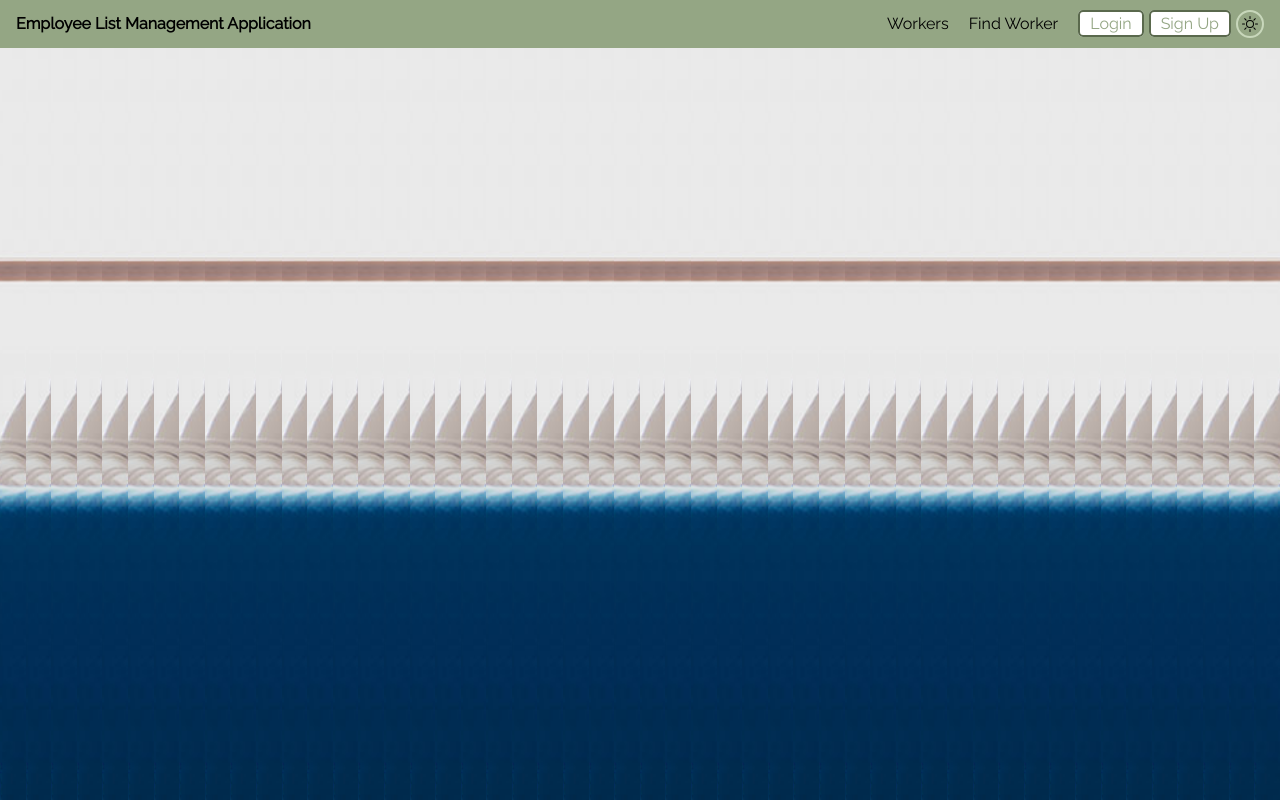
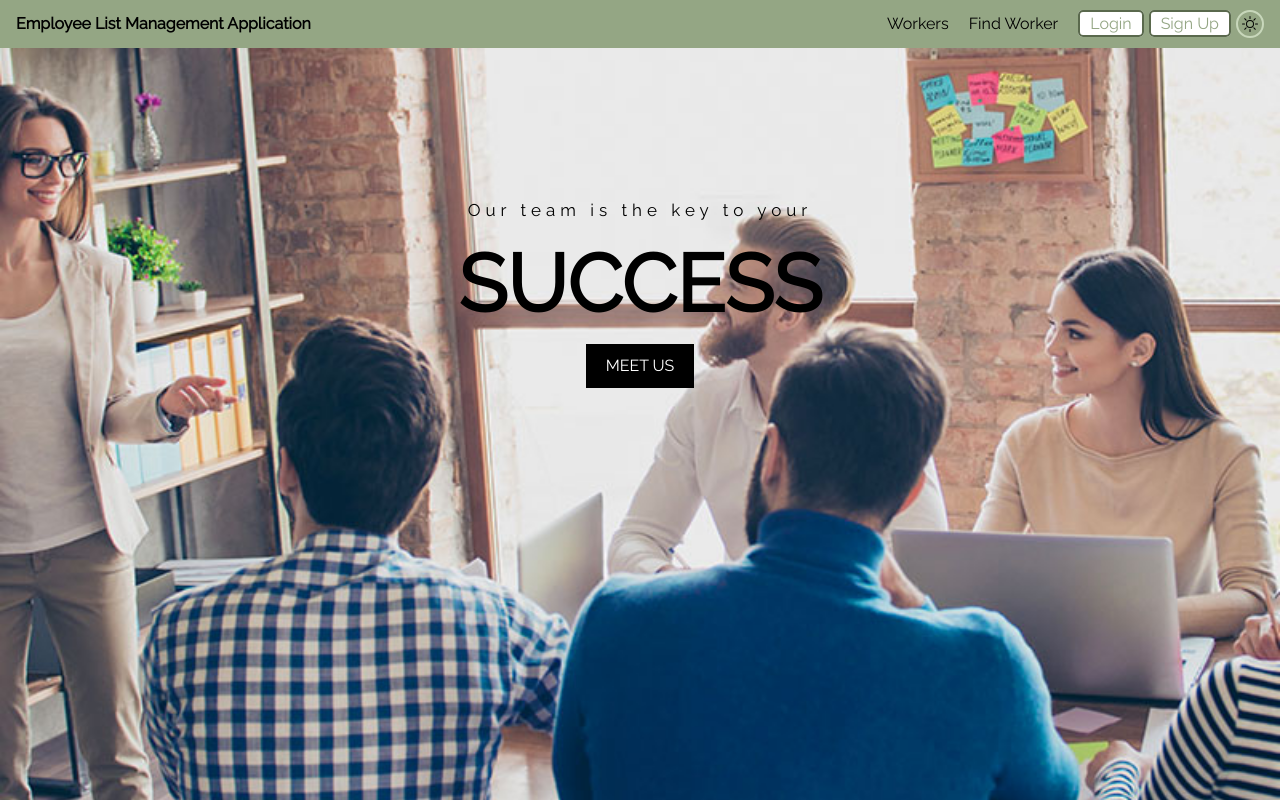
Before and after one commit to osemenets21/Employee-List-Management-Application, a React (Create React App) app: page / in a window 1280 px wide. Shown: the top 800 px of the page. Built offline with nearby package versions, Linux system fonts and the light colour scheme; data requests are answered from the project's data file.

Commit message:
update Home page

```diff
--- a/src/components/Header/Header.tsx
+++ b/src/components/Header/Header.tsx
@@ -61,7 +61,7 @@ export const Header = () => {
         {isMobile ? (
           <>
             <div className="burger-icon dark:text-white" onClick={toggleMenu}>
-              <Hamburger size={20} toggled={isOpen} toggle={setOpen}/>
+              <Hamburger size={20} toggled={isOpen} toggle={setOpen} />
             </div>
             {showMenu && (
               <div className="menu-wrapper dark:bg-slate-700">
--- a/src/pages/Home/Home.scss
+++ b/src/pages/Home/Home.scss
@@ -6,41 +6,41 @@
     padding: 0;
 }
 
+.home {
+    background: url('./images/employee-first.jpg') no-repeat;
+    background-position: top;
+    background-size: cover;
+    width: 100%;
+    height: 120vh;
+    display: flex;
+    flex-direction: column;
+    align-items: center;
+    justify-content: flex-start;
+    padding-top: 150px;
+    font-family: 'Raleway', sans-serif;
 
-.wrapper {
-    display: flex;
-    height: 100vh;
-    position: relative;
-}
 
-.main {
-    display: flex;
-    justify-content: center;
-    align-items: center;
-    position: absolute;
-    left: 0;
-    top: 0;
-    width: 100%;
-    height: 100%;
-    background: url(./images/background-photo.jpg) no-repeat center;
-    background-size: cover;
-    background-attachment: fixed;
-    z-index: 3;
-}
+    &-heading {
+        letter-spacing: 5px;
+        font-size: 17px;
+        font-weight: 500;
 
-.overlay {
-    width: 2%;
-    height: 100%;
-    z-index: 4;
-    position: relative;
-    background: url(./images/employee-first.jpg) no-repeat center;
-    background-attachment: fixed;
-    background-size: cover;
-    transition: 2s linear;
-
-    &:hover {
-        opacity: 0;
-        transition: 0s linear;
     }
 
+    &-heading-word {
+        font-weight: 900;
+        font-size: 5rem;
+    }
+
+    &-btn {
+        background-color: black;
+        color: white;
+        padding: 10px 20px;
+        transition: all .1s;
+        &:hover {
+            background-color: white;
+            color: black;
+            border: 2px solid black;
+        }
+    }
 }
--- a/src/pages/Home/Home.tsx
+++ b/src/pages/Home/Home.tsx
@@ -3,62 +3,15 @@ import "./Home.scss";
 
 export const Home = () => {
   return (
-    <div className="wrapper">
-        <div className="main"></div>
-        <div className="overlay"></div>
-        <div className="overlay"></div>
-        <div className="overlay"></div>
-        <div className="overlay"></div>
-        <div className="overlay"></div>
-        <div className="overlay"></div>
-        <div className="overlay"></div>
-        <div className="overlay"></div>
-        <div className="overlay"></div>
-        <div className="overlay"></div>
-        <div className="overlay"></div>
-        <div className="overlay"></div>
-        <div className="overlay"></div>
-        <div className="overlay"></div>
-        <div className="overlay"></div>
-        <div className="overlay"></div>
-        <div className="overlay"></div>
-        <div className="overlay"></div>
-        <div className="overlay"></div>
-        <div className="overlay"></div>
-        <div className="overlay"></div>
-        <div className="overlay"></div>
-        <div className="overlay"></div>
-        <div className="overlay"></div>
-        <div className="overlay"></div>
-        <div className="overlay"></div>
-        <div className="overlay"></div>
-        <div className="overlay"></div>
-        <div className="overlay"></div>
-        <div className="overlay"></div>
-        <div className="overlay"></div>
-        <div className="overlay"></div>
-        <div className="overlay"></div>
-        <div className="overlay"></div>
-        <div className="overlay"></div>
-        <div className="overlay"></div>
-        <div className="overlay"></div>
-        <div className="overlay"></div>
-        <div className="overlay"></div>
-        <div className="overlay"></div>
-        <div className="overlay"></div>
-        <div className="overlay"></div>
-        <div className="overlay"></div>
-        <div className="overlay"></div>
-        <div className="overlay"></div>
-        <div className="overlay"></div>
-        <div className="overlay"></div>
-        <div className="overlay"></div>
-        <div className="overlay"></div>
-        <div className="overlay"></div>
+    <div className="home">
+      <h1 className="home-heading">Our team is the key to your</h1>
+      <h2 className="home-heading-word">SUCCESS</h2>
+      <button type="button" className="home-btn">
+        MEET US
+      </button>
     </div>
+
   );
-
-
 };
 
 export default Home;
--- a/src/react-app-env.d.ts
+++ b/src/react-app-env.d.ts
@@ -2,3 +2,8 @@ declare module "*.png";
 declare module "*.svg";
 declare module "*.jpeg";
 declare module "*.jpg";
+
+declare module "*.mp4" {
+  const src: string;
+  export default src;
+}
```
Also changed, not shown: src/pages/Home/images/background-photo.jpg (deleted), 1 other file (tests, documents, lock files or other folders).
